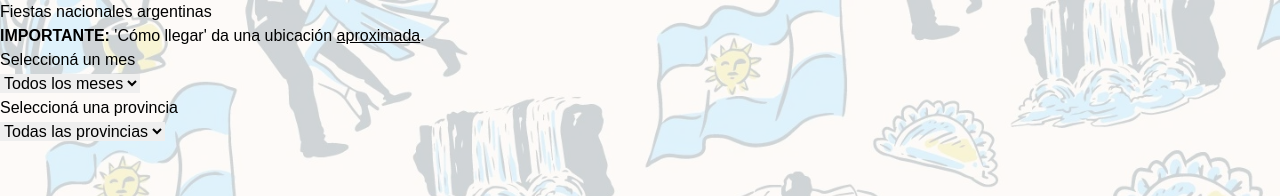
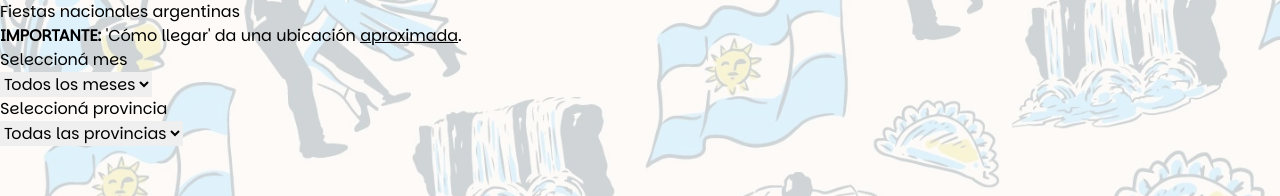
Before and after one commit to luciardrgz/fiestas-nacionales, a Next.js app: page / in a window 1280 px wide. Shown: the top 196 px of the page. Built offline with nearby package versions, Linux system fonts and the light colour scheme.

Commit message:
Mejoras visuales

```diff
--- a/src/app/globals.css
+++ b/src/app/globals.css
@@ -2,10 +2,16 @@
 @tailwind components;
 @tailwind utilities;
 @import "leaflet/dist/leaflet.css";
-@import url('https://fonts.googleapis.com/css2?family=Montserrat:ital,wght@0,100..900;1,100..900&display=swap');
+
+@font-face {
+  font-family: "Parkinsans";
+  src: url("./fonts/Parkinsans.ttf") format("truetype");
+  font-weight: normal;
+  font-style: normal;
+}
 
 body {
-  font-family: "Montserrat", sans-serif;
+  font-family: "Parkinsans", sans-serif;
   position: relative;
 }
 
--- a/src/components/Menu.jsx
+++ b/src/components/Menu.jsx
@@ -18,13 +18,13 @@
   };
 
   return (
-    <div className="flex items-center justify-center py-5 gap-2 sm:gap-11 bg-white mx-auto">
-      <div className="">
-        <p>Seleccioná un mes</p>
+    <div className="flex items-center justify-center py-5 gap-2 sm:gap-11">
+      <div className="bg-[#6CACE4] rounded-lg p-4">
+        <p className="max-sm:text-[0.9rem] text-white">Seleccioná mes</p>
         <select
           value={selectedMonth}
           onChange={handleMonthSelect}
-          className="border border-gray-300 p-2 rounded"
+          className="border border-gray-300 p-2 rounded w-[100%]"
         >
           <option value="">Todos los meses</option>
           {months.map((mes, index) => (
@@ -35,12 +35,12 @@
         </select>
       </div>{" "}
 
-      <div className="">
-        <p>Seleccioná una provincia</p>
+      <div className="bg-[#6CACE4] rounded-lg p-4">
+        <p className="max-sm:text-[0.9rem] text-white">Seleccioná provincia</p>
         <select
           value={selectedProv}
           onChange={handleProvSelect}
-          className="border border-gray-300 p-2 rounded"
+          className="border border-gray-300 p-2 rounded w-[100%]"
         >
           {" "}
           <option value="">Todas las provincias</option>
```
